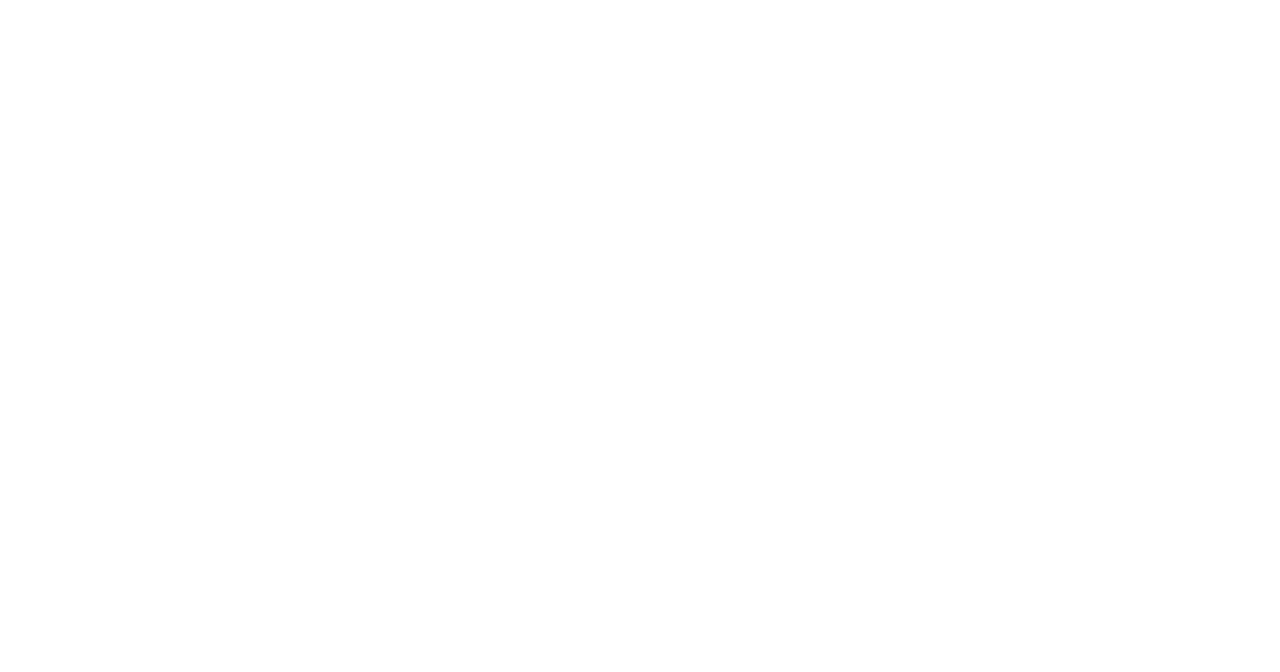
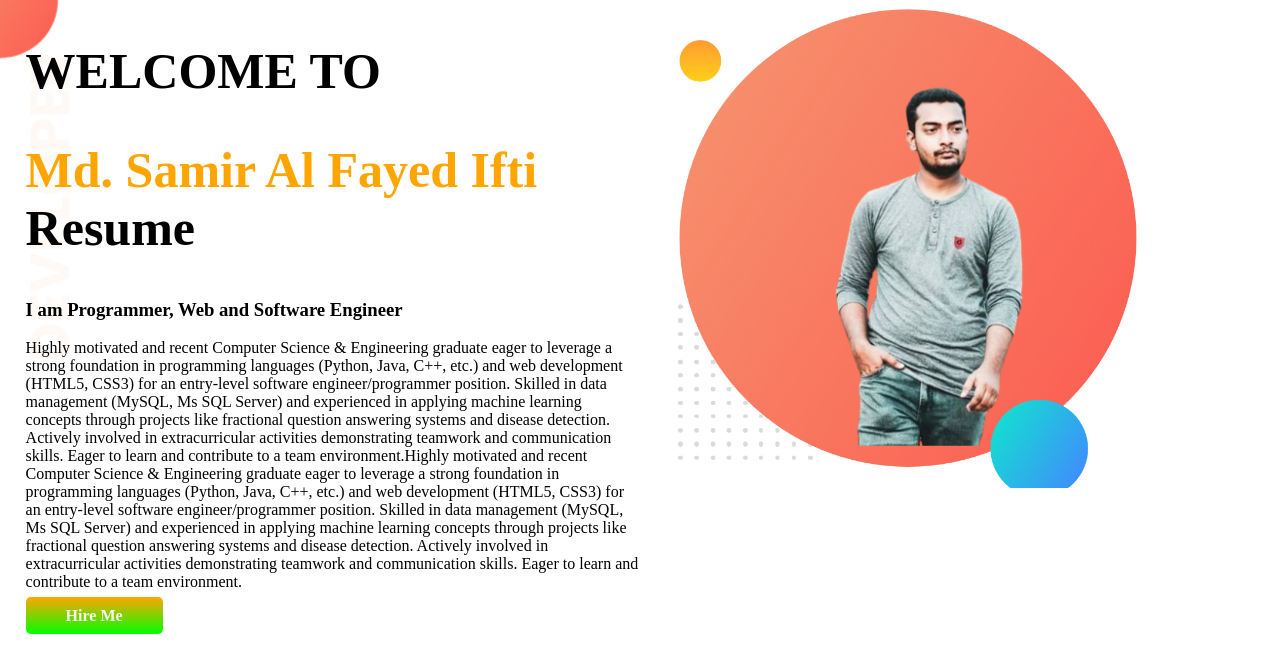
Before and after one commit to samiralfayed/developer_Portfolio, a plain HTML site: page index.html in a window 1280 px wide. Drawn offline with Linux system fonts and the light colour scheme.

Commit message:
My Resume on Process

```diff
--- a/index.html
+++ b/index.html
@@ -1,12 +1,48 @@
 <!DOCTYPE html>
 <html lang="en">
+
 <head>
     <meta charset="UTF-8">
     <meta name="viewport" content="width=device-width, initial-scale=1.0">
-    <title>Samir's Portfolio</title>
+    <title> Curriculum vitae </title>
+    <link rel="preconnect" href="https://fonts.googleapis.com">
+    <link rel="preconnect" href="https://fonts.gstatic.com" crossorigin>
+    <link href="https://fonts.googleapis.com/css2?family=Poppins&display=swap" rel="stylesheet">
     <link rel="stylesheet" href="style.css">
 </head>
+
 <body>
+    <section class="top_banner">
+        <div class="half-width">
+            <h1>WELCOME TO</h1>
+            <h1><span class="color">Md. Samir Al Fayed Ifti</span> Resume </h1>
+            <h3>I am Programmer, Web and Software Engineer </h3>
+            <p> Highly motivated and recent Computer Science & Engineering graduate eager to leverage a strong
+                foundation in
+                programming languages (Python, Java, C++, etc.) and web development (HTML5, CSS3) for an entry-level
+                software engineer/programmer position. Skilled in data management (MySQL, Ms SQL Server) and experienced
+                in
+                applying machine learning concepts through projects like fractional question answering systems and
+                disease
+                detection. Actively involved in extracurricular activities demonstrating teamwork and communication
+                skills.
+                Eager to learn and contribute to a team environment.Highly motivated and recent Computer Science &
+                Engineering graduate eager to leverage a strong foundation in programming languages (Python, Java, C++,
+                etc.) and web development (HTML5, CSS3) for an entry-level software engineer/programmer position.
+                Skilled in
+                data management (MySQL, Ms SQL Server) and experienced in applying machine learning concepts through
+                projects like fractional question answering systems and disease detection. Actively involved in
+                extracurricular activities demonstrating teamwork and communication skills. Eager to learn and
+                contribute to
+                a team environment.</p>
+            <a class="link_button" target="_blank" href="https://www.linkedin.com/in/md-samir-al-fayed-ifti-aa41072a8">
+                Hire Me </a>
+        </div>
+        <div class="half-width">
+            <img src="images/my-bg.jpg" alt="">
+        </div>
+    </section>
 
 </body>
+
 </html>
--- a/style.css
+++ b/style.css
@@ -0,0 +1,44 @@
+body {
+    .poppins-regular {
+        font-family: "Poppins", sans-serif;
+        font-weight: 400;
+        font-style: normal;
+    }
+
+    margin: 0;
+}
+
+h1 {
+    font-size: 50px;
+}
+
+.color {
+    color: orange;
+}
+
+section {
+    display: flex;
+}
+
+.half-width {
+    width: 50%;
+    padding-left: 2%;
+}
+
+.half-width img {
+    width: 80%;
+}
+
+.link_button {
+    text-decoration: none;
+    background-image: linear-gradient(orange, lime);
+    padding: 10px 40px;
+    border-radius: 5px;
+    color: whitesmoke;
+    font-weight: 700;
+}
+
+.top_banner {
+    background-image: url("images/top-banner.png");
+    background-repeat: no-repeat;
+}
```
Also changed, not shown: images/dream-bg.png (added), images/exp-bg.png (added), images/jhankar2.png (added), images/my-bg.jpg (added), images/my-bg2.png (added), images/my-bg_1.png (added), images/top-banner.png (added), showOff/samir1.jpg (added), showOff/samir2.jpg (added), showOff/samir3.jpg (added), showOff/samir4.jpg (added), showOff/samir5.jpeg (added), showOff/samir6.jpeg (added), showOff/samir7.jpeg (added).
